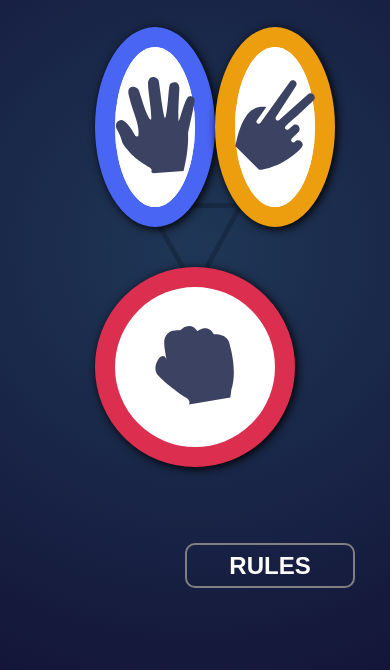
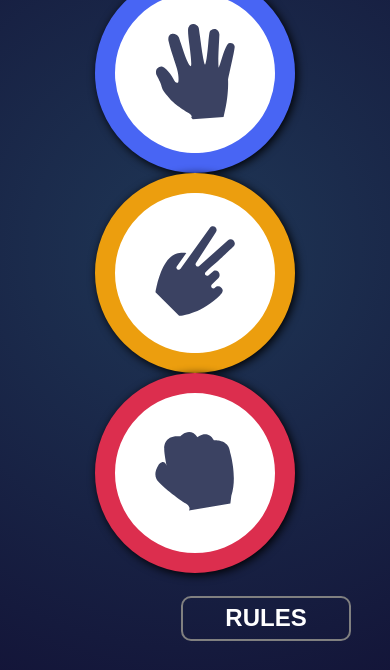
Before and after one commit to diegopagini/Rock-Paper-Scissors-2.0_JS, a plain HTML site: page index.html in a window 390 px wide. Shown: the part 174-844 px from the top of the page. Drawn offline with Linux system fonts and the light colour scheme.

Commit message:
Arreglando unas cositas del layout

```diff
--- a/index.html
+++ b/index.html
@@ -23,18 +23,18 @@
     <div class="top-cotainer">
       <label class="paper element" for="btn" id="paper">
         <button class="btn" name="btn">
-          <img src="/images/icon-paper.svg" alt="paper">
+          <img src="./images/icon-paper.svg" alt="paper">
         </button>
       </label>
       <label class="scissors element" for="btn" id="scissors">
         <button class="btn" name="btn">
-          <img src="/images/icon-scissors.svg" alt="scissors">
+          <img src="./images/icon-scissors.svg" alt="scissors">
         </button>
       </label>
     </div>
     <label class="bottom-container element" for="btn" id="rock">
       <button class="btn" name="btn">
-        <img src="/images/icon-rock.svg" alt="rock">
+        <img src="./images/icon-rock.svg" alt="rock">
       </button>
     </label>
   </main>
--- a/style.css
+++ b/style.css
@@ -63,15 +63,11 @@ html {
   flex-direction: column;
   justify-content: center;
   align-items: center;
-  background-image: url(/images/bg-triangle.svg);
-  background-repeat: no-repeat;
-  background-position: center;
-  background-size: 50%;
 }
 .top-cotainer {
   width: 100%;
   display: flex;
-  justify-content: space-around;
+  justify-content: space-between;
   align-items: center;
   margin-bottom: 0;
 }
@@ -108,9 +104,6 @@ html {
 .btn img {
   width: 80px;
 }
-.btn:hover {
-  animation: animax 1s;
-}
 
 .footer{
   grid-row: 3;
@@ -131,11 +124,13 @@ html {
   margin-bottom: 2%;
 }
 
-@keyframes animax {
-  0% {
-    transform: rotate(5deg);
+@media screen and (max-width: 786px) {
+  .top-cotainer {
+    flex-direction: column;
+    margin: 0 auto;
   }
-  100% {
-    transform: rotate(55deg);
+
+  .bottom-container {
+    margin: 0;
   }
 }
```
Also changed, not shown: index.js (line endings or trailing spaces).
